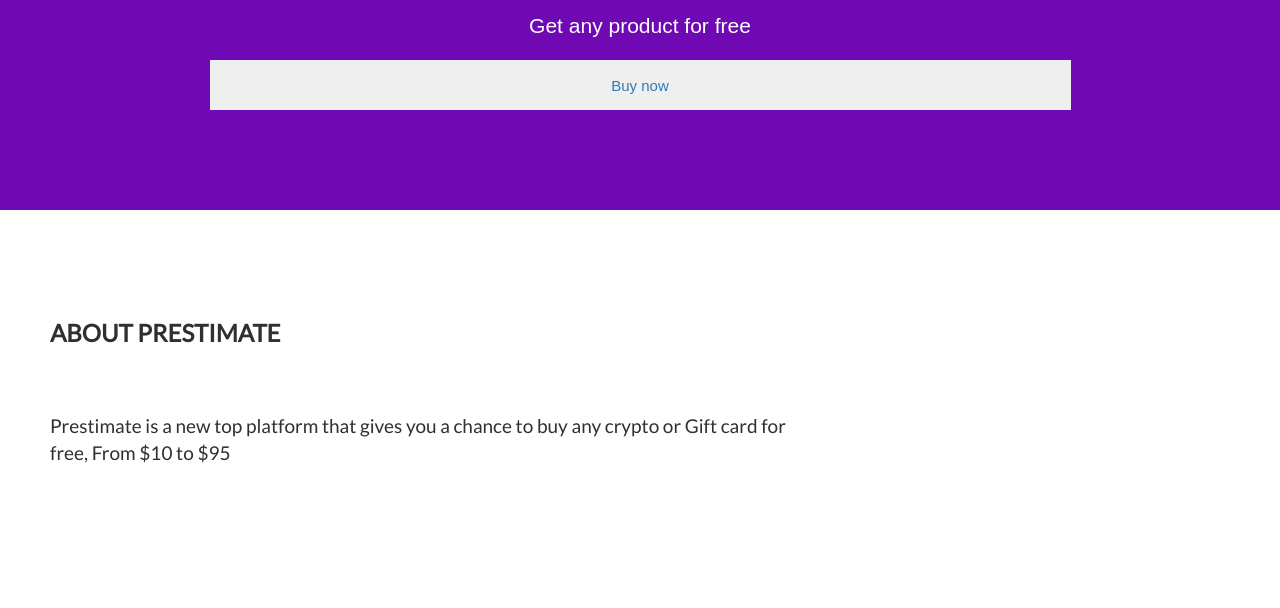
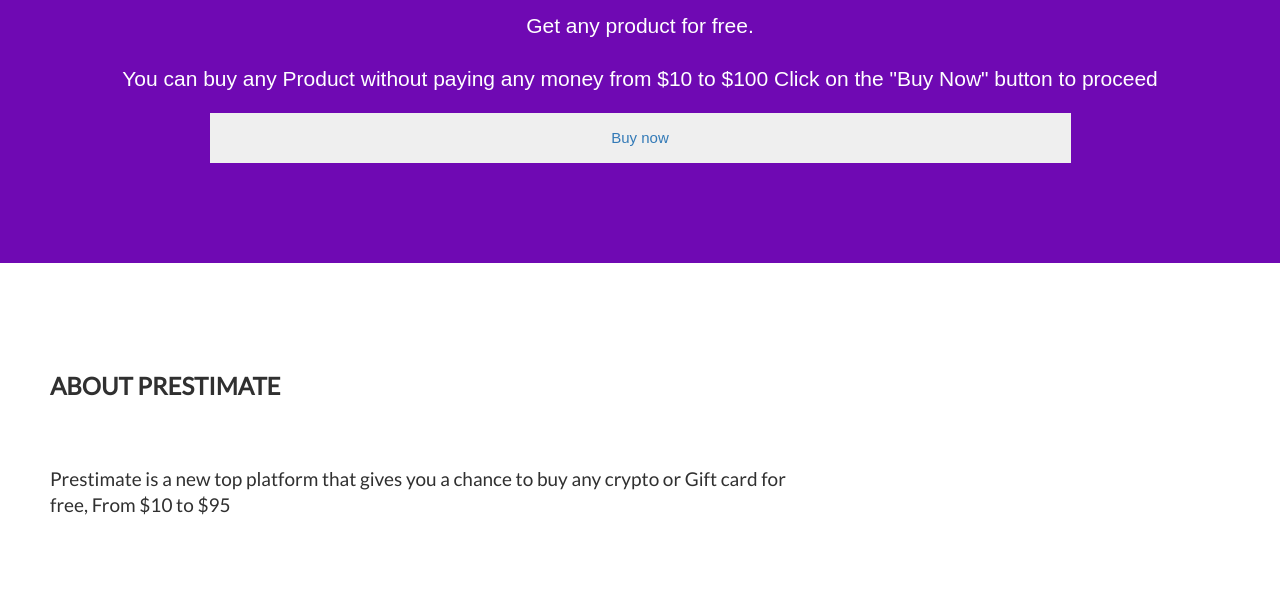
Before and after one commit to Boostech12/Prestimate-, a plain HTML site: page index.html in a window 1280 px wide. Shown: the part 192-800 px from the top of the page. Drawn offline with nearby package versions, Linux system fonts and the light colour scheme.

Commit message:
Update index.html

```diff
--- a/index.html
+++ b/index.html
@@ -39,7 +39,8 @@
 
 <div class="jumbotron text-center">
   <h1 class="slideanimation"> Prestimate</h1>
-  <p class="slideanimation">Get any product for free</p>
+  <p class="slideanimation">Get any product for free.</p>
+  <p class="slideanimation">You can buy any Product without paying any money from $10 to $100 Click on the "Buy Now" button to proceed</p>
   <form class="form-inline">
     <a href="#services">
         <button type="button" class="Subscribebutton slideanimation" > Buy now </button>
```
